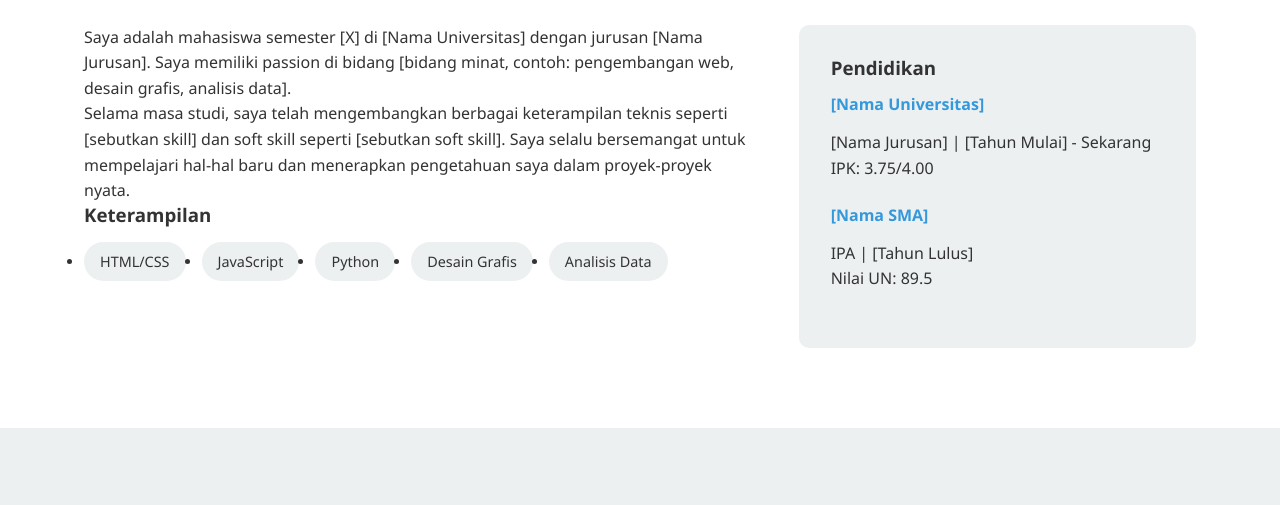
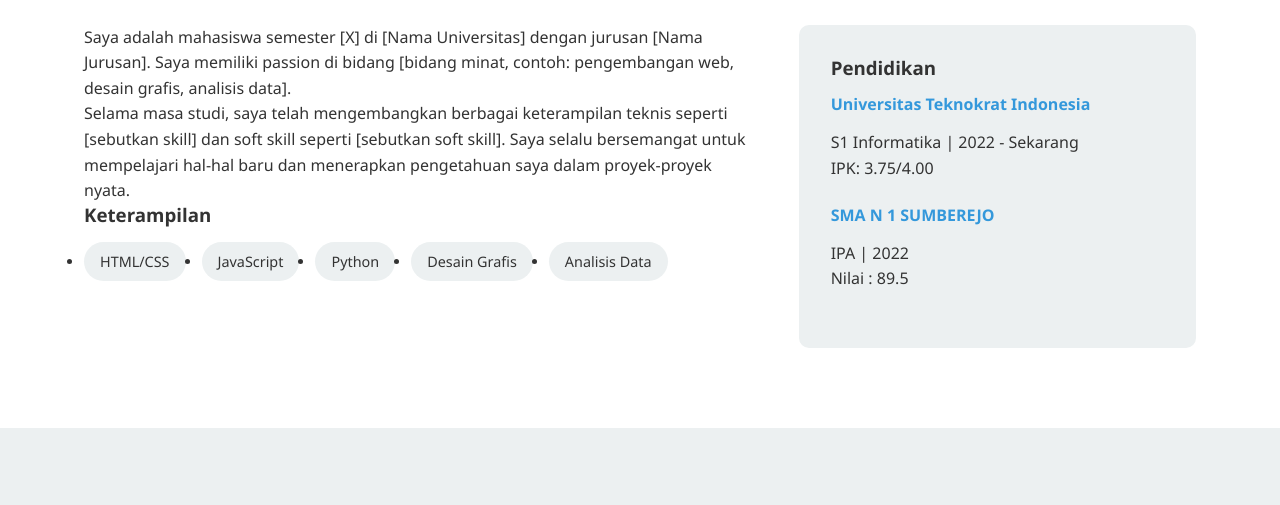
Before and after one commit to yannnewbie/yannnewbie.github.io, a plain HTML site: page index.html in a window 1280 px wide. Shown: the part 562-1067 px from the top of the page. Drawn offline with Linux system fonts and the light colour scheme.

Commit message:
Update index.html

```diff
--- a/index.html
+++ b/index.html
@@ -56,14 +56,14 @@
                 <div class="about-education">
                     <h3>Pendidikan</h3>
                     <div class="education-item">
-                        <h4>[Nama Universitas]</h4>
-                        <p>[Nama Jurusan] | [Tahun Mulai] - Sekarang</p>
+                        <h4>Universitas Teknokrat Indonesia</h4>
+                        <p>S1 Informatika | 2022 - Sekarang</p>
                         <p>IPK: 3.75/4.00</p>
                     </div>
                     <div class="education-item">
-                        <h4>[Nama SMA]</h4>
-                        <p>IPA | [Tahun Lulus]</p>
-                        <p>Nilai UN: 89.5</p>
+                        <h4>SMA N 1 SUMBEREJO</h4>
+                        <p>IPA | 2022 </p>
+                        <p>Nilai : 89.5</p>
                     </div>
                 </div>
             </div>
```
